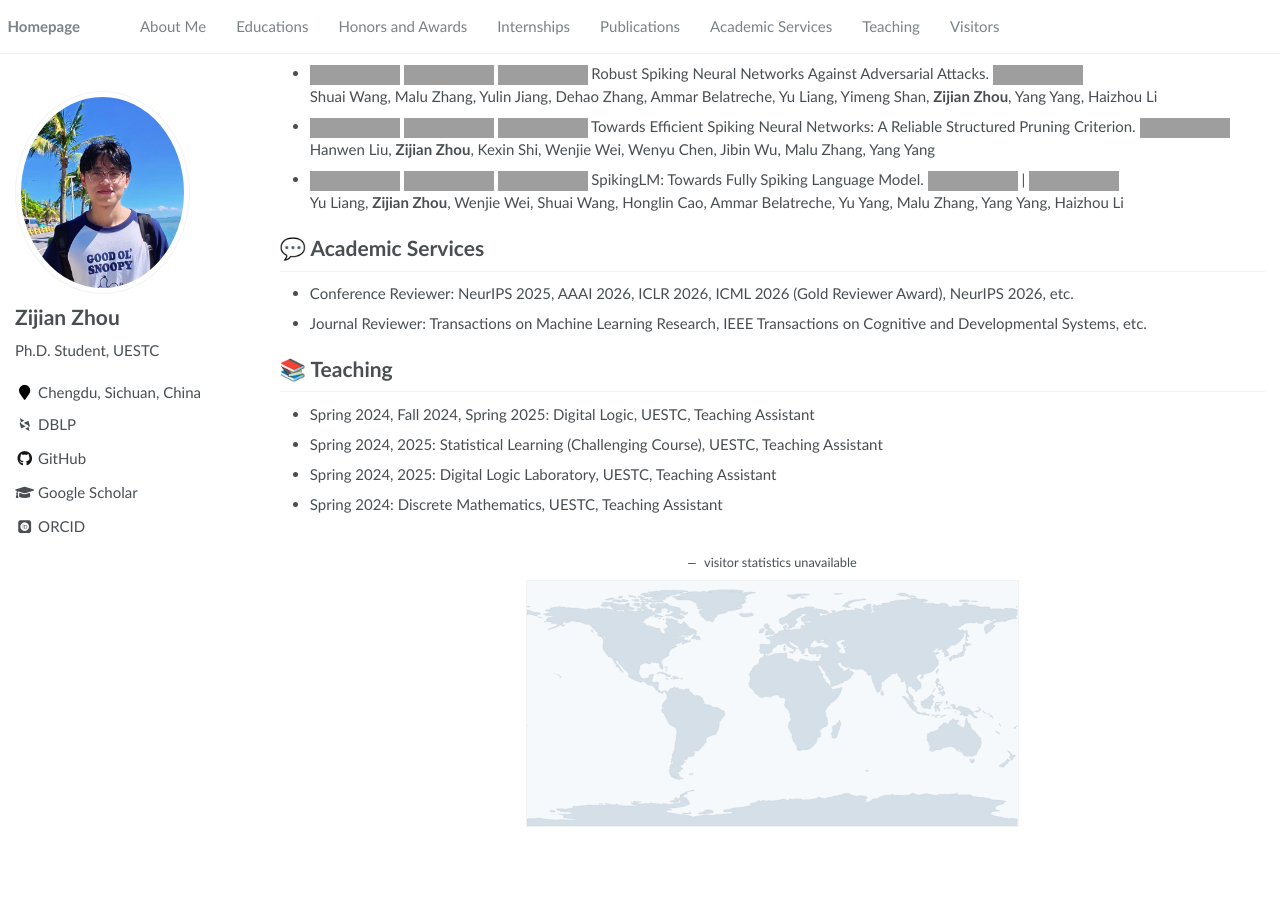
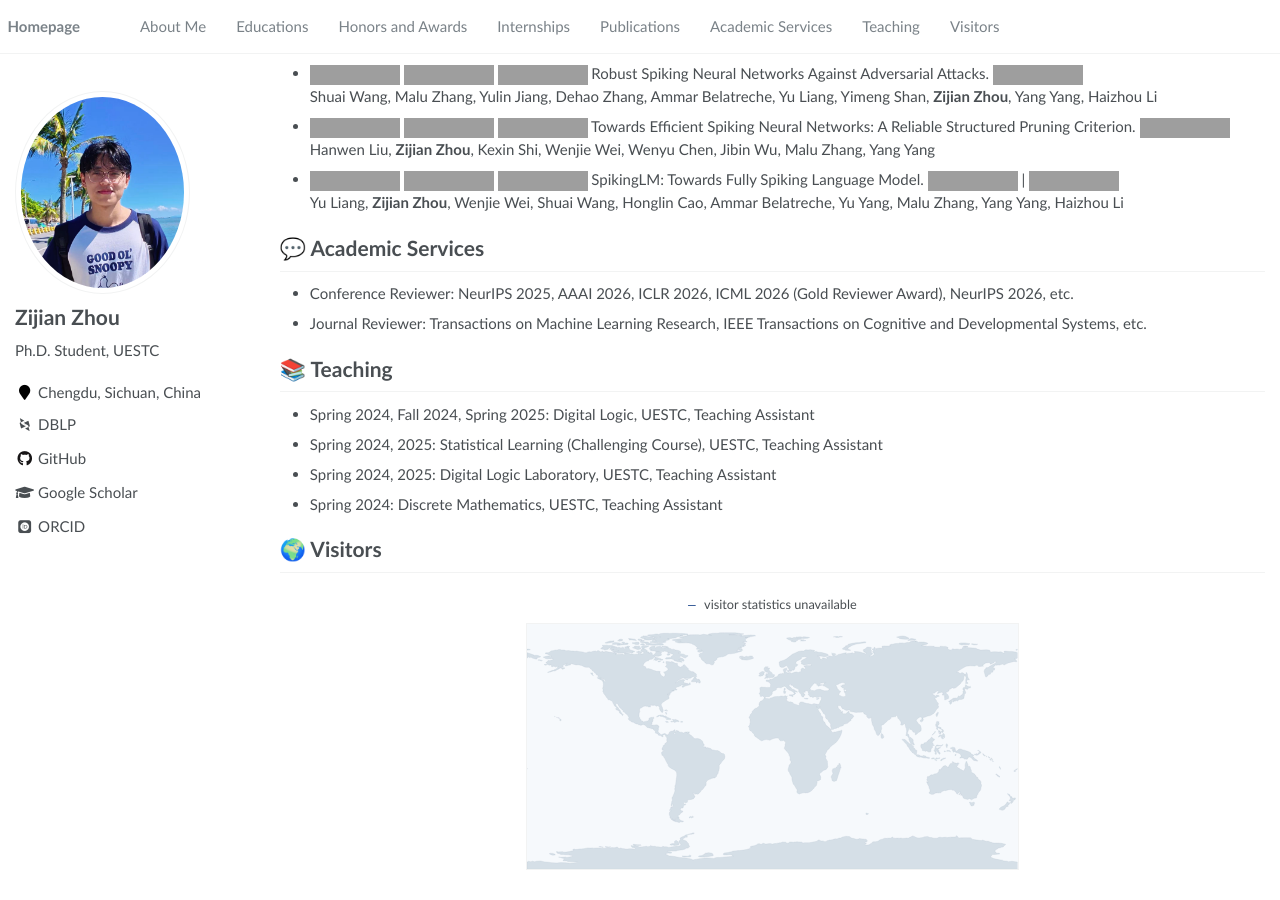
Before and after one commit to CayleyZ/CayleyZ.github.io, a Jekyll site: the page built from _pages/about.md, in a window 1280 px wide and 900 px high, scrolled down 2502 px, cut to the strip 0-900 px from the top of the window. Built offline with Jekyll 4.4.1, drawn with Linux system fonts in a browser that asks for light colours; some web fonts are replaced; before the commit the page ends 3359 px from its top, so only the background shows below that; grey boxes are pictures that could not be loaded.

Commit message:
Restore Visitors section heading

```diff
--- a/_includes/visitors.html
+++ b/_includes/visitors.html
@@ -1,6 +1,6 @@
 {% assign visitor_api_url = site.visitor_stats_url | default: "" | strip %}
 {% if visitor_api_url != "" %}
-<span class="anchor" id="visitors"></span>
+<h1 id="visitors">🌍 Visitors</h1>
 <div class="visitor-stats" data-visitor-stats data-api="{{ visitor_api_url | escape }}" data-track="{% if jekyll.environment == 'production' %}true{% else %}false{% endif %}">
   <p class="visitor-stats__summary" data-visitor-status role="status"><span class="visitor-stats__count" data-visits>—</span> <span data-visitor-label>visitors</span></p>
   <svg class="visitor-stats__map" viewBox="0 0 720 360" role="img" aria-label="World map showing approximate visitor locations">
```
